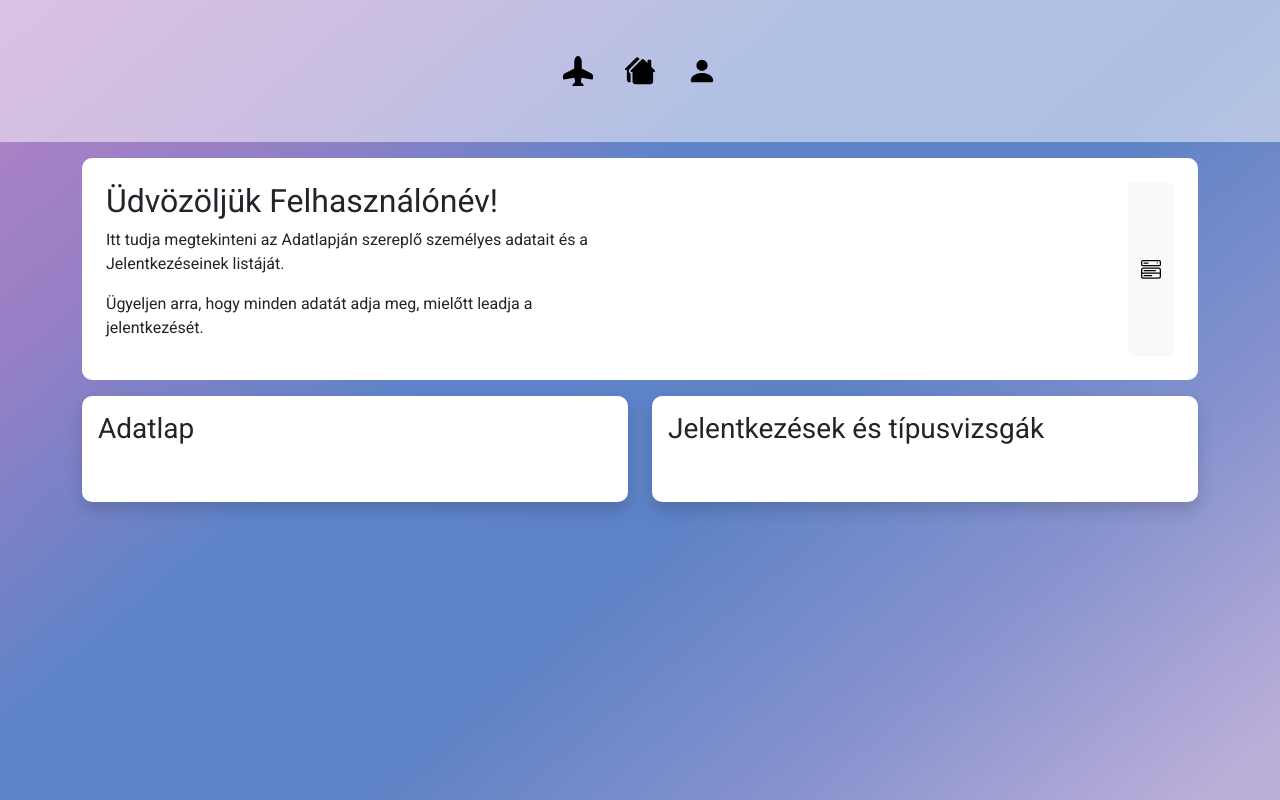
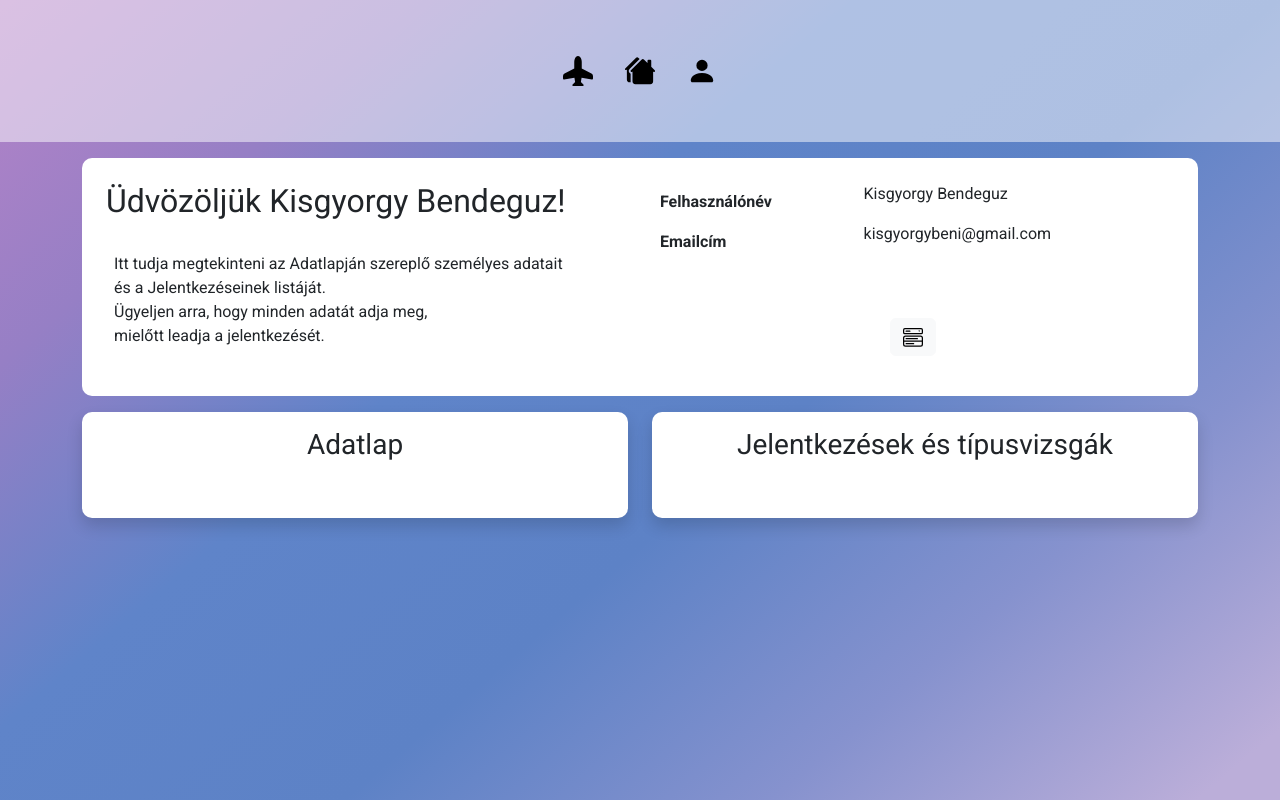
Before and after one commit to KisgyuriBeni/RepuloSuli, an Angular app: page /profil in a window 1280 px wide. Shown: the top 800 px of the page. Built offline with nearby package versions, Linux system fonts and the light colour scheme.

Commit message:
profil teszt beallítva

```diff
--- a/src/app/parts/profil/profil.component.html
+++ b/src/app/parts/profil/profil.component.html
@@ -38,16 +38,31 @@
     <div class="row">
         <div class="col-6">
             <h2>
-                Üdvözöljük Felhasználónév!
+                Üdvözöljük {{felhasznalo}}!
             </h2>
-            <p>
-                Itt tudja megtekinteni az Adatlapján szereplő személyes adatait és a Jelentkezéseinek listáját.
-            </p>
-            <p>
-                Ügyeljen arra, hogy minden adatát adja meg, mielőtt leadja a jelentkezését.
+            <p class="mt-4 p-2">
+                Itt tudja megtekinteni az Adatlapján szereplő személyes adatait <br>
+                és a Jelentkezéseinek listáját. <br>
+                Ügyeljen arra, hogy minden adatát adja meg, <br>
+                mielőtt leadja a jelentkezését.
             </p>
         </div>
-        <div class="col-6 d-flex justify-content-end">
+        <div class="col-6">
+            <div>
+                <table class="table table-borderless mb-5">
+                    <tbody>
+                        <tr>
+                          <th scope="row">Felhasználónév</th>
+                            {{felhasznalo}}
+                        </tr>
+                        <tr>
+                          <th scope="row">Emailcím</th>
+                            {{email}}
+                        </tr>
+                      </tbody>
+                </table>
+            </div>
+            <div class="text-center p-2">
                 <button class="btn btn-light" type="button" data-bs-toggle="offcanvas" data-bs-target="#profilmenu" aria-controls="offcanvasExample">
                     <svg xmlns="http://www.w3.org/2000/svg" width="20" height="20" fill="currentColor" class="bi bi-menu-button-wide" viewBox="0 0 16 16">
                         <path d="M0 1.5A1.5 1.5 0 0 1 1.5 0h13A1.5 1.5 0 0 1 16 1.5v2A1.5 1.5 0 0 1 14.5 5h-13A1.5 1.5 0 0 1 0 3.5zM1.5 1a.5.5 0 0 0-.5.5v2a.5.5 0 0 0 .5.5h13a.5.5 0 0 0 .5-.5v-2a.5.5 0 0 0-.5-.5z"/>
@@ -57,10 +72,11 @@
             </div>
         </div>
     </div>
+</div>
     <div class="row">
         <div class="col-6">
             <div class="card shadow">
-                <h3 class="p-3">Adatlap</h3>
+                <h3 class="p-3 text-center">Adatlap</h3>
                 <div class="card-body">
                     <div>
                         <!-- adatbetöltés helye        -->
@@ -70,7 +86,7 @@
         </div>
         <div class="col-6">
             <div class="card shadow">
-                <h3 class="p-3">Jelentkezések és típusvizsgák</h3>
+                <h3 class="p-3 text-center">Jelentkezések és típusvizsgák</h3>
                 <div class="card-body">
                     <div>
                         <!-- adatbetöltés helye  -->
--- a/src/app/parts/profil/profil.component.ts
+++ b/src/app/parts/profil/profil.component.ts
@@ -7,6 +7,7 @@ import { BaseService } from 'src/app/services/base.service';
   styleUrls: ['./profil.component.css']
 })
 export class ProfilComponent {
-
+felhasznalo:any="Kisgyorgy Bendeguz"
+email:any="kisgyorgybeni@gmail.com"
 
 }
```
Lines whose indentation alone changed are shown as unchanged.
